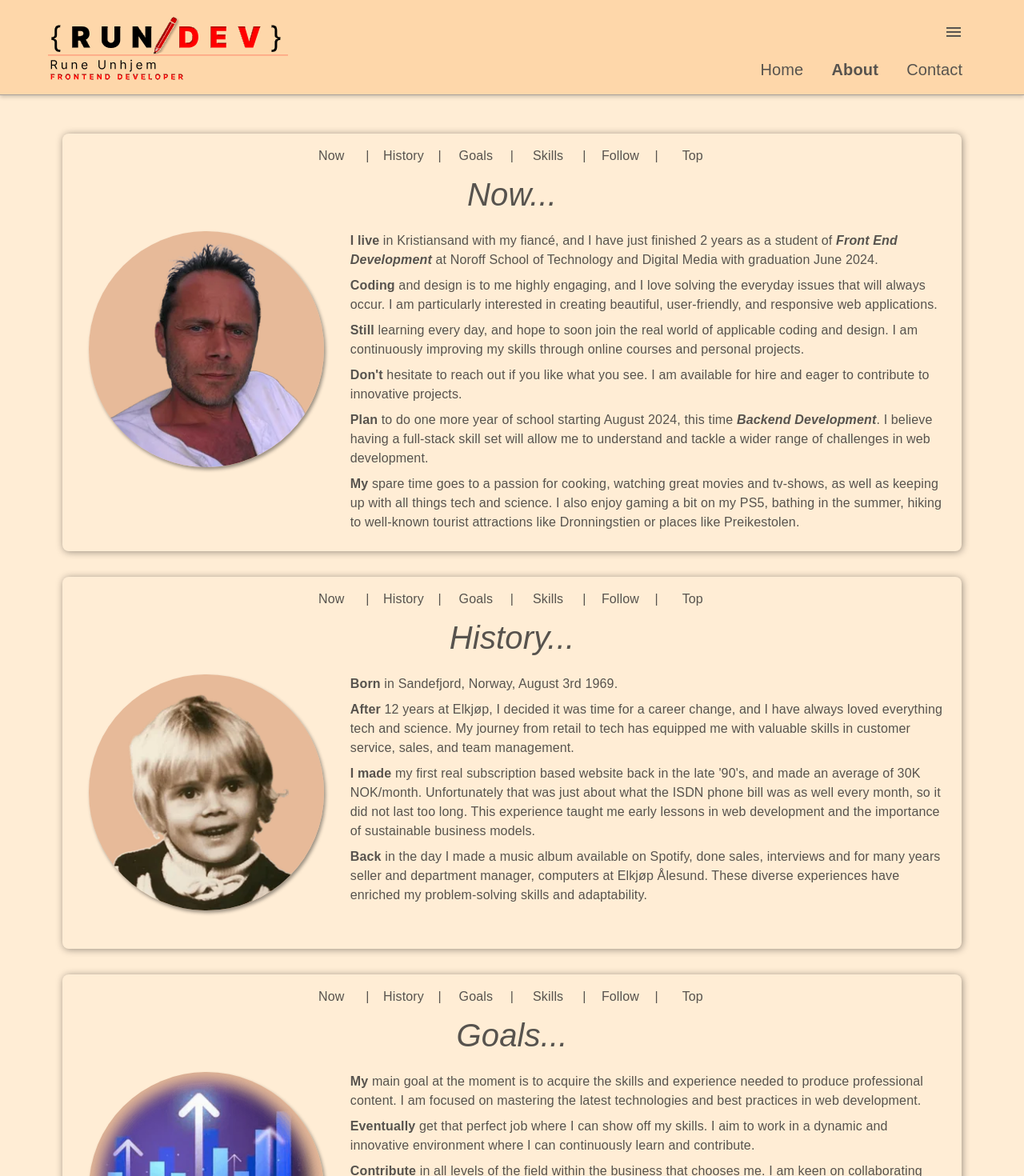
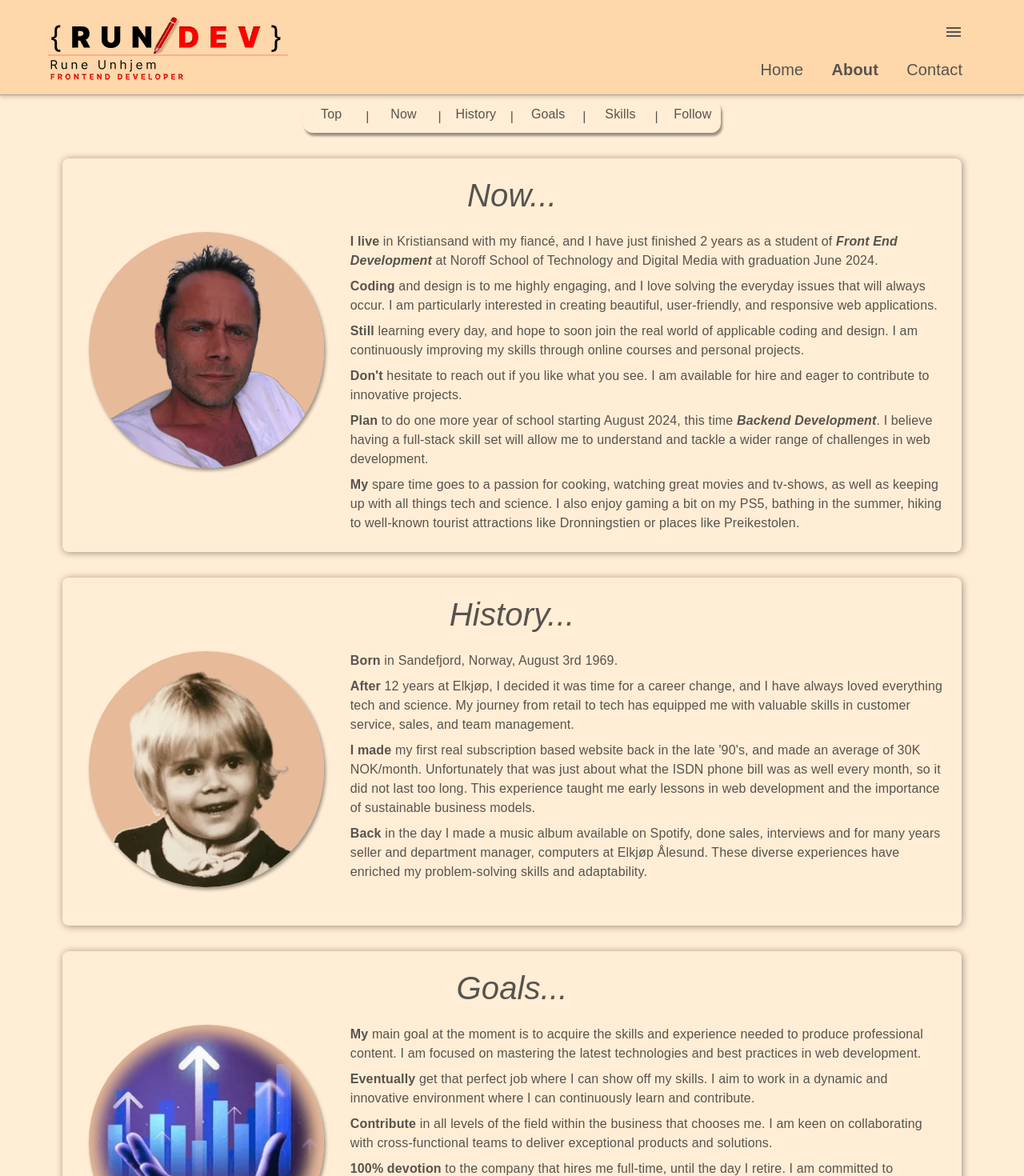
Before and after one commit to runeunhjem/portfolio-2, a React (Vite) app: page /about in a window 1280 px wide. Shown: the top 1470 px of the page at 80% size. Built offline with nearby package versions, Linux system fonts and the light colour scheme; a web font is replaced by a local one.

Commit message:
Moves the sectionlinks out of sections and up to top of page

```diff
--- a/src/components/SectionCardFollow/index.jsx
+++ b/src/components/SectionCardFollow/index.jsx
@@ -7,7 +7,6 @@ import {
   FaYoutube,
 } from "react-icons/fa";
 import * as S from "../sharedStyles";
-import ShortcutLinks from "../ShortcutLinks";
 import followPic from "../../assets/images/rune-social-pic.webp";
 
 /**
@@ -17,8 +16,7 @@ import followPic from "../../assets/images/rune-social-pic.webp";
  */
 const SectionCardFollow = () => {
   return (
-    <S.SectionCard id="follow-section">
-      <ShortcutLinks />
+    <S.SectionCard>
       <S.CardHeader>Follow...</S.CardHeader>
       <S.AboutMeCard>
         <S.ProfilePic>
--- a/src/components/SectionCardGoals/index.jsx
+++ b/src/components/SectionCardGoals/index.jsx
@@ -1,5 +1,4 @@
 import * as S from "../sharedStyles";
-import ShortcutLinks from "../ShortcutLinks";
 import goalsPic from "../../assets/images/rune-goals-pic.webp";
 
 /**
@@ -9,8 +8,7 @@ import goalsPic from "../../assets/images/rune-goals-pic.webp";
  */
 const SectionCardGoals = () => {
   return (
-    <S.SectionCard id="goals-section">
-      <ShortcutLinks />
+    <S.SectionCard>
       <S.CardHeader>Goals...</S.CardHeader>
       <S.AboutMeCard>
         <S.ProfilePic>
--- a/src/components/SectionCardHistory/index.jsx
+++ b/src/components/SectionCardHistory/index.jsx
@@ -1,5 +1,4 @@
 import * as S from "../sharedStyles";
-import ShortcutLinks from "../ShortcutLinks";
 import profilePicYoungster from "../../assets/images/rune-profile-pic-youngster.webp";
 
 /**
@@ -9,8 +8,7 @@ import profilePicYoungster from "../../assets/images/rune-profile-pic-youngster.
  */
 const SectionCardHistory = () => {
   return (
-    <S.SectionCard id="history-section">
-      <ShortcutLinks />
+    <S.SectionCard>
       <S.CardHeader>History...</S.CardHeader>
       <S.AboutMeCard>
         <S.ProfilePic>
--- a/src/components/SectionCardNow/index.jsx
+++ b/src/components/SectionCardNow/index.jsx
@@ -1,5 +1,4 @@
 import * as S from "../sharedStyles";
-import ShortcutLinks from "../ShortcutLinks";
 import profilePicMedium from "../../assets/images/rune-profile-pic-medium.webp";
 
 /**
@@ -9,8 +8,7 @@ import profilePicMedium from "../../assets/images/rune-profile-pic-medium.webp";
  */
 const SectionCardNow = () => {
   return (
-    <S.SectionCard id="now-section">
-      <ShortcutLinks />
+    <S.SectionCard>
       <S.CardHeader>Now...</S.CardHeader>
       <S.AboutMeCard>
         <S.ProfilePic>
--- a/src/components/SectionCardSkills/index.jsx
+++ b/src/components/SectionCardSkills/index.jsx
@@ -1,5 +1,4 @@
 import * as S from "../sharedStyles";
-import ShortcutLinks from "../ShortcutLinks";
 import skillsPic from "../../assets/images/rune-skills-pic.webp";
 
 /**
@@ -9,8 +8,7 @@ import skillsPic from "../../assets/images/rune-skills-pic.webp";
  */
 const SectionCardSkills = () => {
   return (
-    <S.SectionCard id="skills-section">
-      <ShortcutLinks />
+    <S.SectionCard>
       <S.CardHeader>Skills...</S.CardHeader>
       <S.AboutMeCard>
         <S.ProfilePic>
--- a/src/components/ShortcutLinks/index.jsx
+++ b/src/components/ShortcutLinks/index.jsx
@@ -1,3 +1,4 @@
+import { useState, useEffect } from "react";
 import * as S from "./index.styled";
 
 /**
@@ -6,14 +7,85 @@ import * as S from "./index.styled";
  * @returns {JSX.Element} The ShortcutLinks component.
  */
 const ShortcutLinks = () => {
+  const [activeSection, setActiveSection] = useState("top");
+
+  const handleScroll = () => {
+    const sections = document.querySelectorAll("section");
+    let currentSection = "top"; // Default to "top" if no sections are in view
+
+    sections.forEach((section) => {
+      const rect = section.getBoundingClientRect();
+      const sectionTop = rect.top + window.scrollY - 125; // Adjust for sticky header height
+      const sectionHeight = section.clientHeight;
+      const sectionBottom = sectionTop + sectionHeight;
+      const scrollPosition = window.scrollY + window.innerHeight / 2;
+
+      if (scrollPosition >= sectionTop && scrollPosition < sectionBottom) {
+        currentSection = section.getAttribute("id");
+      }
+    });
+
+    setActiveSection(currentSection);
+  };
+
+  useEffect(() => {
+    window.addEventListener("scroll", handleScroll);
+    handleScroll(); // Initial check when component mounts
+    return () => {
+      window.removeEventListener("scroll", handleScroll);
+    };
+  }, []);
+
+  const handleTopClick = (e) => {
+    e.preventDefault();
+    window.scrollTo({ top: 0, behavior: "smooth" });
+    setActiveSection("top");
+  };
+
   return (
     <S.ShortcutLinks>
-      <S.ShortcutLink href="#now-section">Now</S.ShortcutLink>|
-      <S.ShortcutLink href="#history-section">History</S.ShortcutLink>|
-      <S.ShortcutLink href="#goals-section">Goals</S.ShortcutLink>|
-      <S.ShortcutLink href="#skills-section">Skills</S.ShortcutLink>|
-      <S.ShortcutLink href="#follow-section">Follow</S.ShortcutLink>|
-      <S.ShortcutLink href="#">Top</S.ShortcutLink>
+      <S.ShortcutLink
+        href="#"
+        onClick={handleTopClick}
+        className={activeSection === "top" ? "active" : ""}
+      >
+        Top
+      </S.ShortcutLink>
+      |
+      <S.ShortcutLink
+        href="#now-section"
+        className={activeSection === "now-section" ? "active" : ""}
+      >
+        Now
+      </S.ShortcutLink>
+      |
+      <S.ShortcutLink
+        href="#history-section"
+        className={activeSection === "history-section" ? "active" : ""}
+      >
+        History
+      </S.ShortcutLink>
+      |
+      <S.ShortcutLink
+        href="#goals-section"
+        className={activeSection === "goals-section" ? "active" : ""}
+      >
+        Goals
+      </S.ShortcutLink>
+      |
+      <S.ShortcutLink
+        href="#skills-section"
+        className={activeSection === "skills-section" ? "active" : ""}
+      >
+        Skills
+      </S.ShortcutLink>
+      |
+      <S.ShortcutLink
+        href="#follow-section"
+        className={activeSection === "follow-section" ? "active" : ""}
+      >
+        Follow
+      </S.ShortcutLink>
     </S.ShortcutLinks>
   );
 };
--- a/src/components/ShortcutLinks/index.styled.jsx
+++ b/src/components/ShortcutLinks/index.styled.jsx
@@ -1,11 +1,21 @@
 import styled from "styled-components";
 
 export const ShortcutLinks = styled.div`
+  position: sticky;
+  top: 125px;
+  margin: 0 auto;
   display: flex;
-  flex-wrap: wrap;
   justify-content: center;
-  margin-bottom: 0;
   gap: 0.5rem;
+  z-index: 999;
+  width: fit-content;
+  height: 40px;
+  left: 0;
+  right: 0;
+  background-color: var(--orange-100);
+  box-shadow: 2px 4px 3px 0 rgba(0, 0, 0, 0.4);
+  align-items: center;
+  border-radius: 12px;
   a {
     text-align: center;
     transition:
@@ -16,11 +26,16 @@ export const ShortcutLinks = styled.div`
     display: inline-block;
     width: 70px;
     height: 30px;
-    &:hover {
+    /* &:hover {
       border-bottom: 1px solid var(--red-600);
       transform: scale(1.1);
       text-decoration: none;
-    }
+    } */
+    /* &.active {
+      border-bottom: 1px solid var(--red-600);
+      transform: scale(1.1);
+      text-decoration: none;
+    } */
   }
 `;
 
@@ -28,6 +43,11 @@ export const ShortcutLink = styled.a`
   color: var(--stone-600);
   text-decoration: none;
   &:hover {
+    color: var(--red-600) !important;
     text-decoration: underline;
   }
+  &.active {
+    color: var(--red-600) !important;
+    font-weight: bold !important;
+  }
 `;
--- a/src/pages/AboutPage/index.jsx
+++ b/src/pages/AboutPage/index.jsx
@@ -3,6 +3,7 @@ import SectionCardHistory from "../../components/SectionCardHistory";
 import SectionCardGoals from "../../components/SectionCardGoals";
 import SectionCardSkills from "../../components/SectionCardSkills";
 import SectionCardFollow from "../../components/SectionCardFollow";
+import ShortcutLinks from "../../components/ShortcutLinks";
 
 /**
  * AboutPage component displays the sections with detailed information about the user.
@@ -11,12 +12,23 @@ import SectionCardFollow from "../../components/SectionCardFollow";
  */
 const AboutPage = () => {
   return (
-    <div>
-      <SectionCardNow />
-      <SectionCardHistory />
-      <SectionCardGoals />
-      <SectionCardSkills />
-      <SectionCardFollow />
+    <div className="about-page-wrapper" style={{ marginTop: "110px" }}>
+      <ShortcutLinks />
+      <section id="now-section">
+        <SectionCardNow />
+      </section>
+      <section id="history-section">
+        <SectionCardHistory />
+      </section>
+      <section id="goals-section">
+        <SectionCardGoals />
+      </section>
+      <section id="skills-section">
+        <SectionCardSkills />
+      </section>
+      <section id="follow-section">
+        <SectionCardFollow />
+      </section>
     </div>
   );
 };
--- a/src/pages/ContactPage/index.jsx
+++ b/src/pages/ContactPage/index.jsx
@@ -14,6 +14,7 @@ const ContactPage = () => {
       className="contact-container mx-auto flex flex-col items-center"
       style={{
         width: "100%",
+        marginTop: "110px",
       }}
     >
       <S.InfoSection>
--- a/src/pages/HomePage/index.jsx
+++ b/src/pages/HomePage/index.jsx
@@ -46,7 +46,7 @@ const HomePage = ({ numberOfProjects }) => {
         </Link>
       </S.Heading>
       <Intro />
-      <h2 className="mb-0 mt-12 text-center text-3xl font-bold">
+      <h2 className="mb-0 mt-12 text-center text-3xl font-bold" id="projects">
         School Projects
       </h2>
 
--- a/src/pages/HomePage/index.styled.jsx
+++ b/src/pages/HomePage/index.styled.jsx
@@ -1,7 +1,7 @@
 import styled from "styled-components";
 
 export const Container = styled.div`
-  margin: 0 auto 2rem auto;
+  margin: 110px auto 2rem auto;
   max-width: 1200px;
   width: 100%;
   padding: 0 20px;
@@ -43,13 +43,13 @@ export const ProjectCount = styled.div`
       color: var(--red-600);
       box-shadow: none;
       border-bottom: 1px solid var(--red-600);
-      transform: scale(1.05)
+      transform: scale(1.05);
     }
   }
   .project-count {
     width: 50px;
     text-align: center;
-    font-size: calc(0.rem + 0.5vw);
+    font-size: calc(0rem + 0.5vw);
     font-weight: 700;
   }
 `;
```
Also changed, not shown: src/components/Header/index.styled.jsx (+10 -6 lines).
